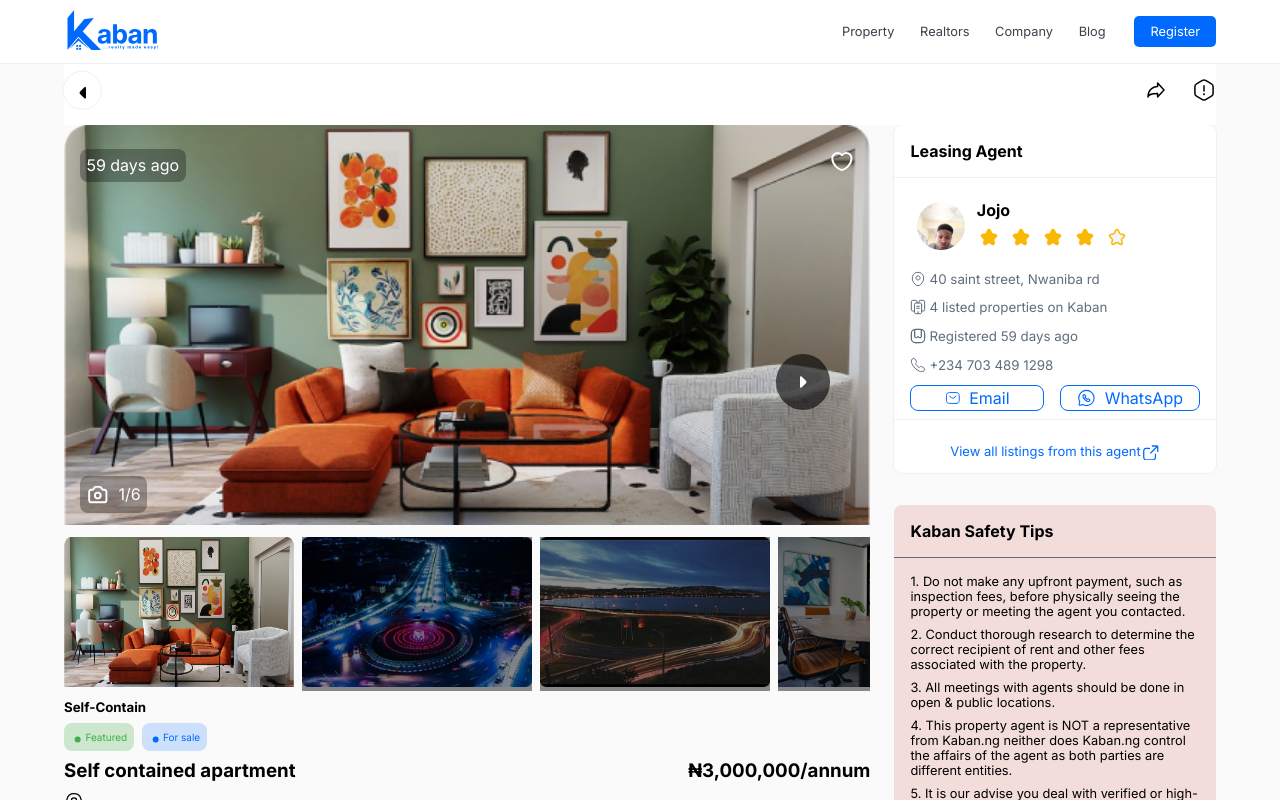
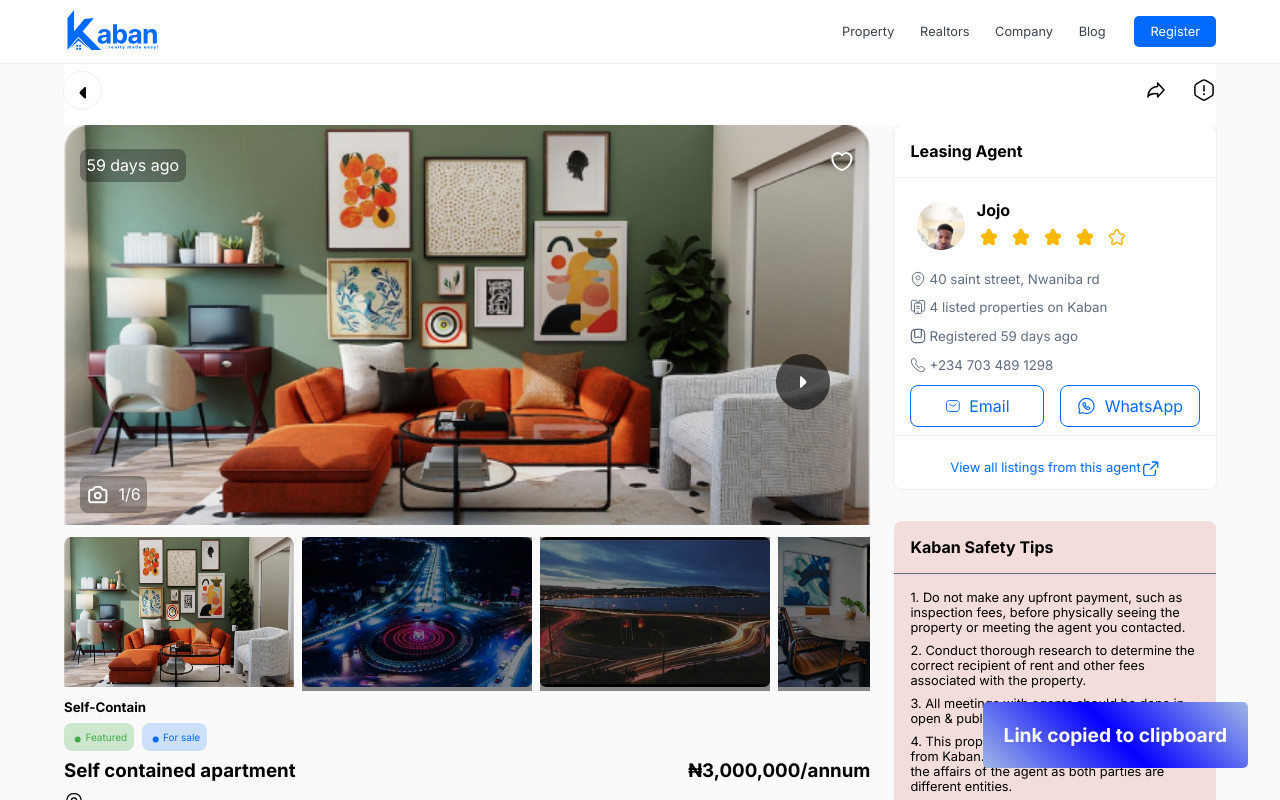
Before and after one commit to twoone-technologies/kaban_FE, a React (Vite) app: page /property-item/1 in a window 1280 px wide. Both pictures are taken after a click on the icon 1156 px from the left and 90 px from the top of the page. Shown: the top 800 px of the page. Built offline with nearby package versions, Linux system fonts and the light colour scheme.

Commit message:
Create reusale tooltip and update object and types

```diff
--- a/src/components/propertyItem/PropertyItem.tsx
+++ b/src/components/propertyItem/PropertyItem.tsx
@@ -14,9 +14,11 @@
 import DescriptionAndFeatures from './micellenous/DescriptionAndFeatures';
 import AgentDetails from './micellenous/AgentDetails';
 import SimilarItems from './micellenous/SimilarItems';
+import Tooltip from '../reusable/Tooltip';
 
 export default function PropertyItem() {
   const [show, setShow] = useState(false);
+  const [copy, setCopy] = useState(false);
   const { id } = useParams<{ id: string }>();
 
   const listing = dummyObj.find((item) => parseInt(item.id) === Number(id));
@@ -30,13 +32,20 @@
     return similarItems;
   };
 
+  const tooltip = () => {
+    setCopy(true);
+    setTimeout(() => {
+      setCopy(false);
+    }, 3000);
+  };
+
   return (
     <Container element="section" className={styles.wrapper}>
       <Modal isVisible={show} onClose={() => setShow(false)}>
         <h2>Report Listing</h2>
         <ReportForm />
       </Modal>
-      <Toolkit onClick={() => setShow(true)} />
+      <Toolkit onClick={() => setShow(true)} onCopy={tooltip} />
       <div className={`flex f-width ${styles.pg_layout}`}>
         <div className={`f-width flex f-column gap ${styles.item_details}`}>
           <GalleryAndHeader item={listingItem} />
@@ -50,6 +59,7 @@
           <Ads adContent={<h1 className={styles.content}></h1>} />
         </div>
       </div>
+      <Tooltip copy={copy} />
       <SimilarItems similar={filterObj()} />
       <Ads adContent={<h1 className={styles.content}></h1>} />
     </Container>
--- a/src/components/reusable/FormInput.tsx
+++ b/src/components/reusable/FormInput.tsx
@@ -1,8 +1,8 @@
 import OptGroup from '../herosection/Optgroup';
-import { property_type } from '../herosection/formData';
 import Svg from './Svg';
 import Checkbox from '../searchForm/checkbox/Checkbox';
 import styles from '~/components/searchForm/searchForm.module.css';
+import { property_type } from '../heroSection/formData';
 
 type Props = {
   id?: string;
--- /dev/null
+++ b/src/components/reusable/Tooltip.tsx
@@ -0,0 +1,12 @@
+import styles from './utils.module.css';
+
+export default function Tooltip({ copy }: { copy: boolean }) {
+  return (
+    <h3
+      className={`c-pad stack box-shadow ${styles.tooltip}
+      ${copy === true ? styles.active : styles.slide}`}
+    >
+      Link copied to clipboard
+    </h3>
+  );
+}
--- a/src/components/reusable/card/Card.tsx
+++ b/src/components/reusable/card/Card.tsx
@@ -18,6 +18,8 @@
   realtor: {
     agentImg: string;
     agentName: string;
+    whatsAppLink: string,
+    email: string,
     contact: string;
     location: string;
     rating: number;
--- a/src/components/reusable/dummyObj.ts
+++ b/src/components/reusable/dummyObj.ts
@@ -16,6 +16,8 @@
     _id: "1",
     realtor: {
       agentImg: pic,
+      whatsAppLink: '',
+      email: '',
       agentName: 'Jojo',
       contact: '+234 703 489 1298',
       location: '40 saint street, Nwaniba rd',
@@ -128,6 +130,8 @@
     _id: "2",
     realtor: {
       agentImg: pic,
+      whatsAppLink: '',
+      email: '',
       agentName: 'Jojo',
       contact: '+234 703 489 1298',
       location: '40 saint street, Nwaniba rd',
@@ -234,6 +238,8 @@
     _id: "3",
     realtor: {
       agentImg: pic,
+      whatsAppLink: '',
+      email: '',
       agentName: 'Jojo',
       contact: '+234 703 489 1298',
       location: '40 saint street, Nwaniba rd',
@@ -340,6 +346,8 @@
     _id: "4",
     realtor: {
       agentImg: pic,
+      whatsAppLink: '',
+      email: '',
       agentName: 'Jojo',
       contact: '+234 703 489 1298',
       location: '40 saint street, Nwaniba rd',
@@ -446,6 +454,8 @@
     _id: "5",
     realtor: {
       agentImg: pic,
+      whatsAppLink: '',
+      email: '',
       agentName: 'Atake',
       contact: '+234 703 489 1298',
       location: '40 saint street, Nwaniba rd',
@@ -552,6 +562,8 @@
     _id: "6",
     realtor: {
       agentImg: pic,
+      whatsAppLink: '',
+      email: '',
       agentName: 'Atake',
       contact: '+234 703 489 1298',
       location: '40 saint street, Nwaniba rd',
@@ -658,6 +670,8 @@
     _id: "7",
     realtor: {
       agentImg: pic,
+      whatsAppLink: '',
+      email: '',
       agentName: 'Atake',
       contact: '+234 703 489 1298',
       location: '40 saint street, Nwaniba rd',
@@ -764,6 +778,8 @@
     _id: "8",
     realtor: {
       agentImg: pic,
+      whatsAppLink: '',
+      email: '',
       agentName: 'Atake',
       contact: '+234 703 489 1298',
       location: '40 saint street, Nwaniba rd',
@@ -870,6 +886,8 @@
     _id: "9",
     realtor: {
       agentImg: pic,
+      whatsAppLink: '',
+      email: '',
       agentName: 'Atake',
       contact: '+234 703 489 1298',
       location: '40 saint street, Nwaniba rd',
@@ -976,6 +994,8 @@
     _id: "10",
     realtor: {
       agentImg: pic,
+      whatsAppLink: '',
+      email: '',
       agentName: 'John',
       contact: '+234 703 489 1298',
       location: '40 saint street, Nwaniba rd',
@@ -1082,6 +1102,8 @@
     _id: "11",
     realtor: {
       agentImg: pic,
+      whatsAppLink: '',
+      email: '',
       agentName: 'Atake',
       contact: '+234 703 489 1298',
       location: '40 saint street, Nwaniba rd',
@@ -1188,6 +1210,8 @@
     _id: "12",
     realtor: {
       agentImg: pic,
+      whatsAppLink: '',
+      email: '',
       agentName: 'Atake',
       contact: '+234 703 489 1298',
       location: '40 saint street, Nwaniba rd',
@@ -1294,6 +1318,8 @@
     _id: "13",
     realtor: {
       agentImg: pic,
+      whatsAppLink: '',
+      email: '',
       agentName: 'Atake',
       contact: '+234 703 489 1298',
       location: '40 saint street, Nwaniba rd',
@@ -1400,6 +1426,8 @@
     _id: "14",
     realtor: {
       agentImg: pic,
+      whatsAppLink: '',
+      email: '',
       agentName: 'Atake',
       contact: '+234 703 489 1298',
       location: '40 saint street, Nwaniba rd',
--- /dev/null
+++ b/src/components/reusable/utils.module.css
@@ -0,0 +1,25 @@
+
+.tooltip {
+  z-index: 1000;
+  position: fixed;
+  bottom: 2rem;
+  right: 2rem;
+  font-size: 1.2rem;
+  font-weight: 700;
+  padding: 1.3rem;
+  color: var(--tertiary-color-1);
+  border-radius: 5px;
+  background: linear-gradient(45deg, rgb(159, 183, 230), #0400ff, rgb(159, 183, 230));
+  transform-origin: 100% 100%;
+}
+
+
+.active {
+  opacity: 1;
+  transform: scale(1)
+}
+
+.slide {
+  opacity: 0;
+  transform: scale(0);
+}
--- a/src/styles/main.css
+++ b/src/styles/main.css
@@ -327,8 +327,8 @@
   margin-top: 5rem;
 }
 
-.pad-block-1 {
-  padding-block: 1rem;
+.pad-block-0 {
+  padding-block: 0.5rem;
 }
 
 .pad-block-1 {
```
